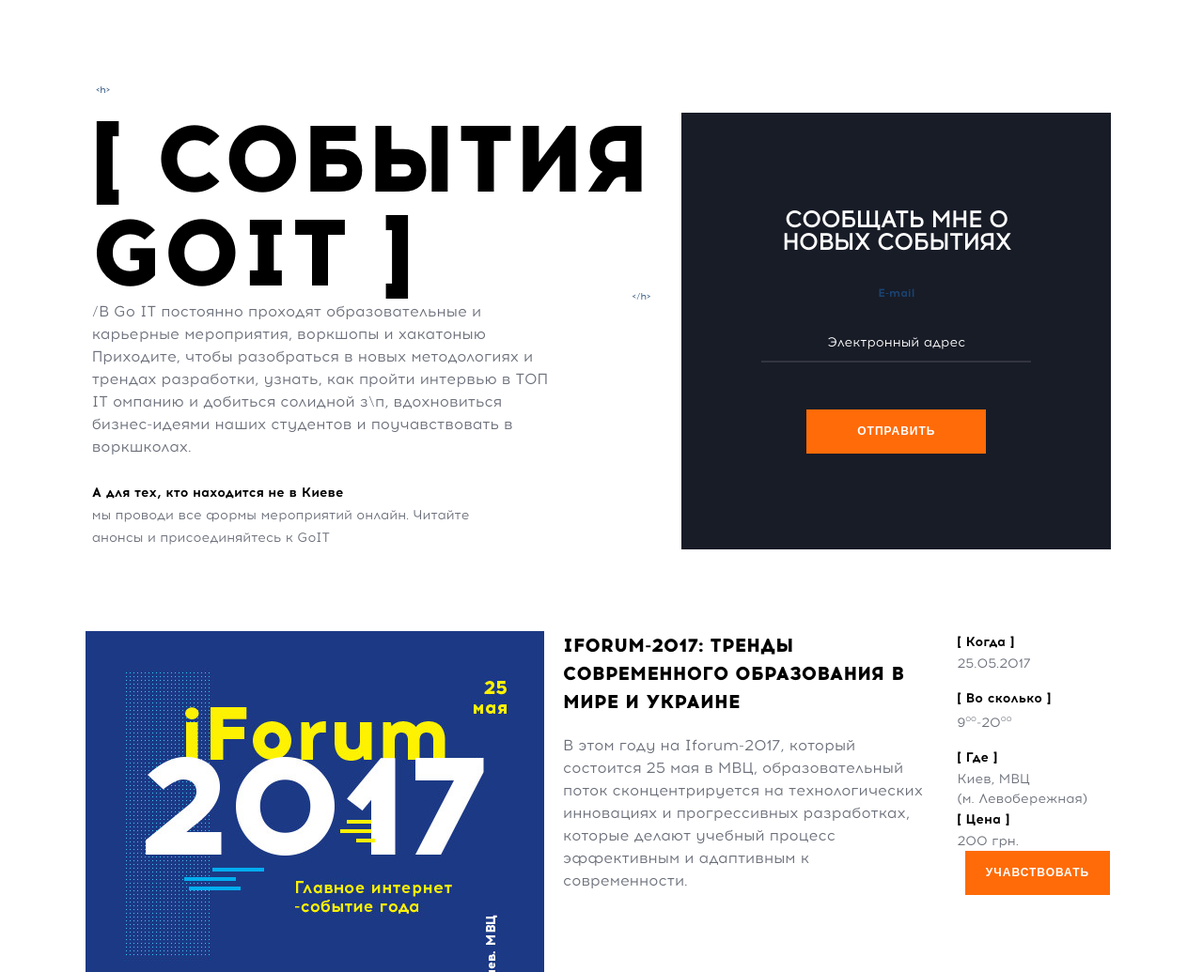
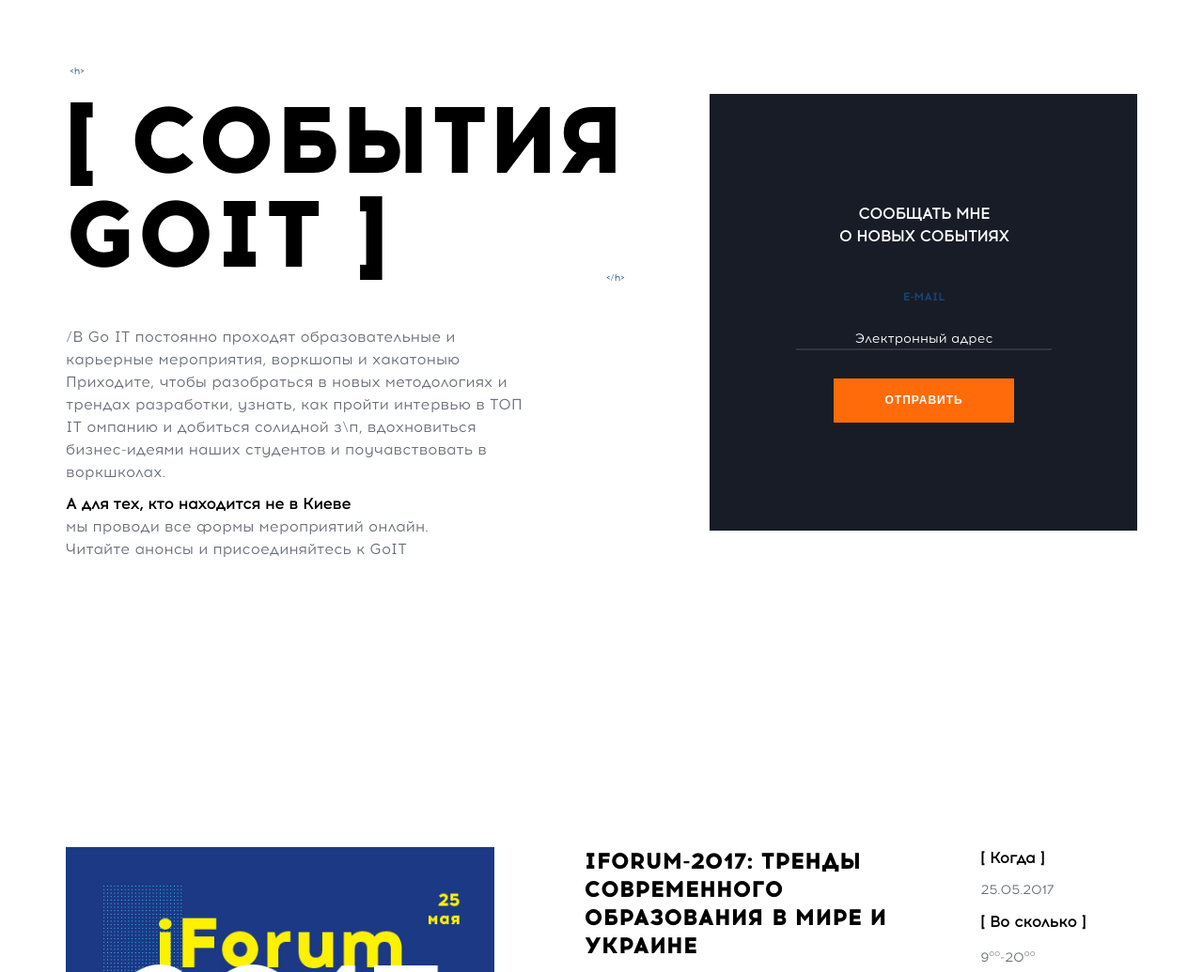
Before and after one commit to NadyaHristuk/Bootcamp4-FP, a plain HTML site: page src/index.html in a window 1280 px wide. Shown: the top 1035 px of the page at 94% size. Drawn offline with nearby package versions, Linux system fonts and the light colour scheme; files that its build step writes are made by us from their sources.

Commit message:
totaly reworked event_page

```diff
--- a/src/html/top-of-events.html
+++ b/src/html/top-of-events.html
@@ -1,56 +1,53 @@
-<div class="a-events-wrapper">
-    <div class="a-small-box-wrapper a-flex-first-wrap">
-        <div class="a-content-part a-top__h1-wrapper">
-            <h1 class="sub-title a-text-h1-decor a-title-transform">[ События GOIT ]</h1>
-            <p class="text a-text-bolow-h1 a-text-transform__cleared a-text-tiny-fit">/В Go IT постоянно проходят образовательные и карьерные мероприятия, воркшопы и хакатоныю Приходите, чтобы разобраться в новых методологиях и трендах разработки, узнать, как пройти интервью в ТОП IT омпанию и добиться солидной з\п, вдохновиться бизнес-идеями наших студентов и поучавствовать в воркшколах.</p>
-            <div class="a-tiny-wrapper a-text-tiny-fit">
-            <p class="text-bold a-text-transform__cleared">А для тех, кто находится не в Киеве</p>
-            <p class="text a-text-transform__cleared">мы проводи все формы мероприятий онлайн. Читайте анонсы и присоединяйтесь к GoIT</p>
+<div class="a-events-wrapper text">
+    <div class="a-top-block">
+        <div class="a-top-info-wrapper ">
+            <h1 class="title-main a-top-title">[ События GOIT ]</h1>
+            <p class="a-small-contaier">/В Go IT постоянно проходят образовательные и карьерные мероприятия, воркшопы и хакатоныю Приходите, чтобы разобраться в новых методологиях и трендах разработки, узнать, как пройти интервью в ТОП IT омпанию и добиться солидной з\п, вдохновиться бизнес-идеями наших студентов и поучавствовать в воркшколах.</p>
+            <div class="a-smaller-container">
+                <p class="a-text-fat">А для тех, кто находится не в Киеве</p>
+                <p class="a-regular-text">мы проводи все формы мероприятий онлайн. Читайте анонсы и присоединяйтесь к GoIT
             </div>
-            </div>
-        <div class="a-content-part">
-            <div class="a-form-sidebar">
+        </div>
+        <div class="a-form-sidebar">
                 <form action="#" class="a-form">
-                    <p class="title-third a-title-third--form">Сообщать мне о новых событиях</p>
+                    <p class="title-third a-title-third--form">Сообщать мне</p>
+                    <p class="a-title-third--form">о новых событиях</p>
                     <p class="text-bold a-text-bold--form">E-mail</p>
                     <input type="email" placeholder="Электронный адрес" class="a-input">
-                    <button class="button a-button">отправить</button>
+                    <button class="button a-form-button">отправить</button>
                 </form>
-            </div>
         </div>
     </div>
-        <div class="a-small-box-wrapper a-flex-wrap">
-            <div class="a-content-part a-img-display">
+        <div class="a-bottom-block text">
+            <div class="a-img-wrapper">
                 <picture>
                     <source media="(min-width: 650px)" srcset="../images/events1.jpg, ../images/events1@2x.jpg">
                     <img class="a-img-options" src="../images/events1.jpg" alt=""/>
                 </picture>
             </div>
-            <div class="a-content-part a-content-responsive">
-                <h3 class="title-third a-text-h3-decor">Iforum-2017: тренды современного образования  в мире и украине</h3>
-                <p class="a-text-transform__cleared a-text-tiny-fit text">В этом году на Iforum-2017, который состоится 25 мая в МВЦ, образовательный поток сконцентрируется на технологических инновациях и прогрессивных разработках, которые делают учебный процесс эффективным и адаптивным к современности.</p>
+            <div class="a-bot-info-wrapper">
+                <h3 class="">Iforum-2017: тренды современного образования  в мире и украине</h3>
+                <p class="">В этом году на iForum-2017, который состоится 25 мая в МВЦ, образовательный поток сконцентрируется на технологических инновациях и прогрессивных разработках, которые делают учебный процесс эффективным и адаптивным к современности.</p>
             </div>
-            <div class="a-content-part a-content-flex a-flex-wrap">
-                <div class="a-format-data">
-                    <h4 class="text-bold a-text-transform__cleared">[ Когда ]</h4>
-                    <p class="text-small a-text-transform__cleared">25.05.2017</p>
+            <div class="a-how-to-find__wrapper">
+                <div class="">
+                    <h4 class="">[ Когда ]</h4>
+                    <p class="">25.05.2017</p>
                 </div>
-                <div class="a-format-data">
-                    <h4 class="text-bold a-text-transform__cleared">[ Во сколько ]</h4>
-                    <p class="text-small a-text-transform__cleared">9<sup>00</sup>-20<sup>00            </sup></p>
+                <div class="">
+                    <h4 class="">[ Во сколько ]</h4>
+                    <p class="">9<sup>00</sup>-20<sup>00</sup></p>
                 </div>
-                <div class="a-format-dat">
-                    <h4 class="text-bold a-text-transform__cleared ">[ Где ]</h4>
-                    <p class="text-small a-text-transform__cleared a-bot-mrgn__none">Киев, МВЦ</p>
-                    <p class="text-small a-text-transform__cleared">(м. Левобережная)</p>
+                <div class="">
+                    <h4 class="">[ Где ]</h4>
+                    <p class="">Киев, МВЦ</p>
+                    <p class="">(м. Левобережная)</p>
                 </div>
-                    <div class="a-format-data a-last__format-data">
-                        <h4 class="text-bold a-text-transform__cleared">[ Цена ]</h4>
-                        <p class="text-small a-text-transform__cleared">200 грн.</p>
+                    <div class="">
+                        <h4 class="">[ Цена ]</h4>
+                        <p class="">200 грн.</p>
                     </div>
-                    <button class="button a-button  a-btn-im-in">Учавствовать</button>
+                    <button class="button a-button-bottom">Учавствовать</button>
             </div>
             </div>
         </div>
-    </div>
-</div>
--- a/src/scss/_top-of-events.scss
+++ b/src/scss/_top-of-events.scss
@@ -8,31 +8,32 @@
     max-width: rem(1140);
     padding: rem(15);
     margin-top: rem(50);
+    text-align: center;
+    margin: 0 auto;
 }
 
-
-.a-text-h1-decor {
-    text-align: center;
-    position: relative;
+.a-top-block {
+    margin-bottom: rem(30);
 }
 
-.a-small-box-wrapper {
-    display: block;
-    margin-bottom: rem(57);
+.a-top-info-wrapper {
+    margin-bottom: rem(15);
 }
 
-.a-text-h3-decor {
-    text-align: center;
-    margin-bottom: rem(20);
+.a-top-title {
+    font-size: rem(46);
+    line-height: rem(60);
+    position: relative;
+
 }
 
-.a-text-transform__cleared {
+.a-top-info-wrapper p {
     text-transform: none;
-    text-align: center;
 }
 
-.a-text-bolow-h1 {
-    margin-bottom: rem(36);
+.a-text-fat {
+    color: black;
+    font-weight: 900;
 }
 
 //Contack me form
@@ -43,10 +44,9 @@
     padding-left: rem(40);
     padding-bottom: rem(40);
     padding-right: rem(40);
-    height: 100%;
-    display: flex;
-    flex-direction: column;
-    justify-content: center;
+    max-width: rem(457);
+    margin: 0 auto;
+
 }
 
 .a-title-third--form {
@@ -65,6 +65,7 @@
     margin-bottom: rem(20);
     text-transform: inherit;
     font-size: rem(12);
+    text-align: center;
 }
 
 
@@ -81,6 +82,7 @@
     margin-bottom: rem(15);
 
 
+
 }
 
 
@@ -90,29 +92,19 @@
     color: $white;
     text-transform: inherit;
     font-size: rem(14);
-}
-//contact me form end
-
-
-.a-content-part {
-    display: block;
-    margin-bottom: rem(30);
+    text-align: center;
 }
 
-.a-content-part h1 {
-    width: rem(290);
-    margin: 0 auto;
+.a-input[type=email] {
+    @extend .text-small;
+    color: $white;
+    text-transform: none;
+    font-size: rem(14);
+    text-align: center;
+
 }
 
-
-.a-format-data {
-    display: block;
-    margin-bottom: rem(15);
-    flex-basis: 60%;
-}
-
-
-.a-button {
+.a-form-button {
     display: block;
     margin: auto;
     border: none;
@@ -121,135 +113,115 @@
     text-align: center;
     padding: rem(16.5) rem(54)
 }
+//contact me form end
 
-.a-btn-im-in {
-    padding: rem(16.5) rem(22);
+.a-button-bottom {
+    display: block;
+    margin: auto;
+    border: none;
+    font-weight: 900;
+    font-size: rem(12);
+    text-align: center;
+    padding: rem(16.5) rem(54);
 }
 
-.a-img-display {
+.a-img-wrapper {
     display: none;
-    margin-bottom: rem(25);
 }
 
-@media (min-width: 480px) {
-    .a-format-data {
-        flex-basis: auto;
-    }
+.a-bot-info-wrapper {
+    margin-bottom: rem(15);
+}
 
+.a-bot-info-wrapper h3 {
+    font-family: "AcromExtrabold" ,sans-serif;
+    font-size: rem(24);
+    text-transform: uppercase;
+    line-height: rem(30);
+    color: $title;
+    margin-bottom: rem(10);
+}
+
+.a-bot-info-wrapper p {
+    text-transform: none;
+    font-size: rem(14);
+}
+
+.a-how-to-find__wrapper h4, p {
+    text-transform: none;
+}
+
+.a-how-to-find__wrapper h4 {
+    font-size: rem(16);
+    color: $title;
+    margin-bottom: rem(10);
+}
+
+.a-how-to-find__wrapper p {
+    font-size: rem(14);
+}
+
+.a-how-to-find__wrapper div {
+    margin-bottom: rem(10);
 }
 
 @media (min-width: 768px) {
+    .a-how-to-find__wrapper {
+        display: flex;
+        flex-wrap: wrap;
+        max-width: 500px;
+        margin: 0 auto;
+        justify-content: space-between;
+    }
+}
 
-    .a-small-box-wrapper{
+@media (min-width: 980px){
+    .a-events-wrapper {
+        text-align: left;
+    }
+
+    .a-top-block {
         display: flex;
     }
 
-    .a-flex-second-wrapper {
-        display: flex;
+    .a-top-title {
+        font-size: rem(60);
     }
 
-    .a-content-flex {
-        display: flex;
-        justify-content: center;
-        margin: 0 auto;
+    .a-top-info-wrapper p.a-small-contaier:first-of-type {
+        margin-bottom: rem(10);
     }
 
-    .a-content-flex > .a-format-data {
-        flex-basis: 25%;
+    .a-bottom-block {
+        display: flex;
+        justify-content: space-around;
+
     }
 
-    .a-flex-first-wrap {
-        display: flex;
-        justify-content: space-evenly;
-        flex-wrap: nowrap;
-    }
-    .a-flex-wrap {
-        flex-wrap: wrap;
-    }
-
-    .a-img-options {
-        width: rem(326);
-    }
-
-    .a-format-data {
-        flex-basis: 45%;
-    }
-
-    .a-text-bolow-h1 {
-        margin-bottom: rem(5);
-    }
-
-}
-
-
-@media (min-width: 960px) {
-    .a-content-part h1 {
-        width: 100%;
-        margin: 0;
-    }
-
-    .a-top__h1-wrapper {
-        max-width: rem(600);
-    }
-
-    .a-text-transform__cleared {
-        text-align: left;
-        font-size: rem(14);
-    }
-    .a-text-tiny-fit {
-        font-size: rem(14);
-    }
-
-    .a-flex-second-wrapper {
-        display: flex;
-    }
-
-    .a-flex-wrap {
-        justify-content: space-evenly;
-    }
-
-    .a-img-display {
-        display: flex;
-        width: 38%;
+    .a-img-wrapper {
+        display: block;
+        width: 40%;
     }
 
     .a-img-options {
         width: 100%;
     }
 
-    .a-content-flex {
-        width: 15%;
-        flex-direction: column;
-        flex-wrap: nowrap;
-        margin: 0;
-        display: block;
+    .a-bot-info-wrapper {
+        width: 36%;
     }
 
-    .a-last__format-data {
+    .a-how-to-find__wrapper {
+        position: relative;
+        display: block;
+        text-align: left;
+        width: 14.6%;
         margin: 0;
     }
 
-    .a-format-data {
-        text-align: left;
-    }
+    .a-button-bottom {
+        padding: rem(16.5) rem(15);
 
-    .a-content-responsive {
-        width: 35%;
-    }
-
-    .a-text-bolow-h1 {
-        margin-bottom: rem(25);
-        width: 82%;
-    }
-
-    .a-text-h3-decor {
-        text-align: left;
-        font-size: rem(20);
-    }
-
-    .a-text-h1-decor {
-        text-align: left;
-        font-size: rem(55);
     }
 
 }
@@ -257,39 +229,26 @@
 @media (min-width: 1024px) {
     .a-events-wrapper {
         padding: 0;
-        margin: rem(120) auto;
-
+        margin-top: rem(100);
     }
 
-    .a-form-sidebar {
-        background-color: #181c27;
-        padding-top: rem(40);
-        padding-left: rem(40);
-        padding-bottom: rem(40);
-        padding-right: rem(40);
+    .a-top-block {
+        display: flex;
+        justify-content: space-between;
+        margin-bottom: rem(200);
     }
 
-    .a-title-third--form {
-        padding: 0 rem(30);
+    .a-top-info-wrapper {
+        max-width: rem(595);
     }
 
-    .a-text-tiny-fit {
-        font-size: rem(16);
+    .a-top-title {
+        font-size: rem(100);
+        line-height: rem(100);
+        margin-bottom: rem(20);
     }
 
-    .a-top__h1-wrapper h1 {
-        font-size: rem(100);
-        line-height: rem(100);
-        width: rem(595);
-        margin: 0;
-    }
-
-    .a-tiny-wrapper {
-        width: 71.5%;
-    }
-
-
-    .a-top__h1-wrapper h1::before {
+    .a-top-title::before {
         content: '<h>';
         font-family: "Acrom" ,sans-serif;
         font-size: rem(10);
@@ -301,7 +260,7 @@
         text-transform: none;
     }
 
-    .a-top__h1-wrapper h1::after {
+    .a-top-title::after {
         content: '</h>';
         font-family: "Acrom" ,sans-serif;
         font-size: rem(10);
@@ -314,39 +273,76 @@
         display: block;
     }
 
+    .a-small-contaier {
+        width: 83.4%;
+        margin-bottom: rem(23);
+    }
+
+    .a-smaller-container {
+        width: 71.5%;
+    }
+
+    .a-form-sidebar {
+        width: 39.9%;
+        max-height: rem(400);
+        max-width: rem(457);
+        display: flex;
+        flex-direction: column;
+        justify-content: space-evenly;
+        margin: 0;
+    }
+
+    .a-text-bold--form {
+        margin-top: rem(40);
+
+    }
+
+    .a-input {
+        margin-bottom: rem(30);
+    }
+
+
+
+
 }
 
 @media (min-width: 1140px) {
-    .a-events-wrapper {
-        padding: 0;
-        margin: rem(120) auto;
+    .a-top-block {
+        margin-bottom: rem(290);
+    }
+
+    .a-top-title {
+        margin-bottom: rem(47);
+    }
+
+    .a-small-contaier {
+        margin-bottom: rem(36);
+    }
+
+    .a-bottom-block {
+        justify-content: space-between;
+    }
+
+    .a-bot-info-wrapper {
+        width: rem(326);
+    }
+
+    .a-bot-info-wrapper h3 {
+        margin-bottom: rem(39);
+    }
+
+    .a-bot-info-wrapper p {
+        width: rem(316);
     }
 
     .a-form-sidebar {
-        height: rem(465);
-        width: rem(457);
-        padding: rem(85);
-        text-align: center;
+        max-height: rem(465);
+        padding-right: rem(91);
+        padding-left: rem(92);
     }
 
-
-    .a-input {
-        margin-bottom: rem(50);
-    }
-
-    .a-input::placeholder{
-        text-align: center;
-        margin-bottom: rem(25);
-
-    }
-    .a-title-third--form {
-        font-size: rem(24);
-        padding: 0 rem(20);
-    }
-
-    .a-img-display {
-        width: rem(488);
-        height: rem(420);
+        .a-button-bottom {
+        padding: rem(16.5) rem(21);
     }
 
 
```
